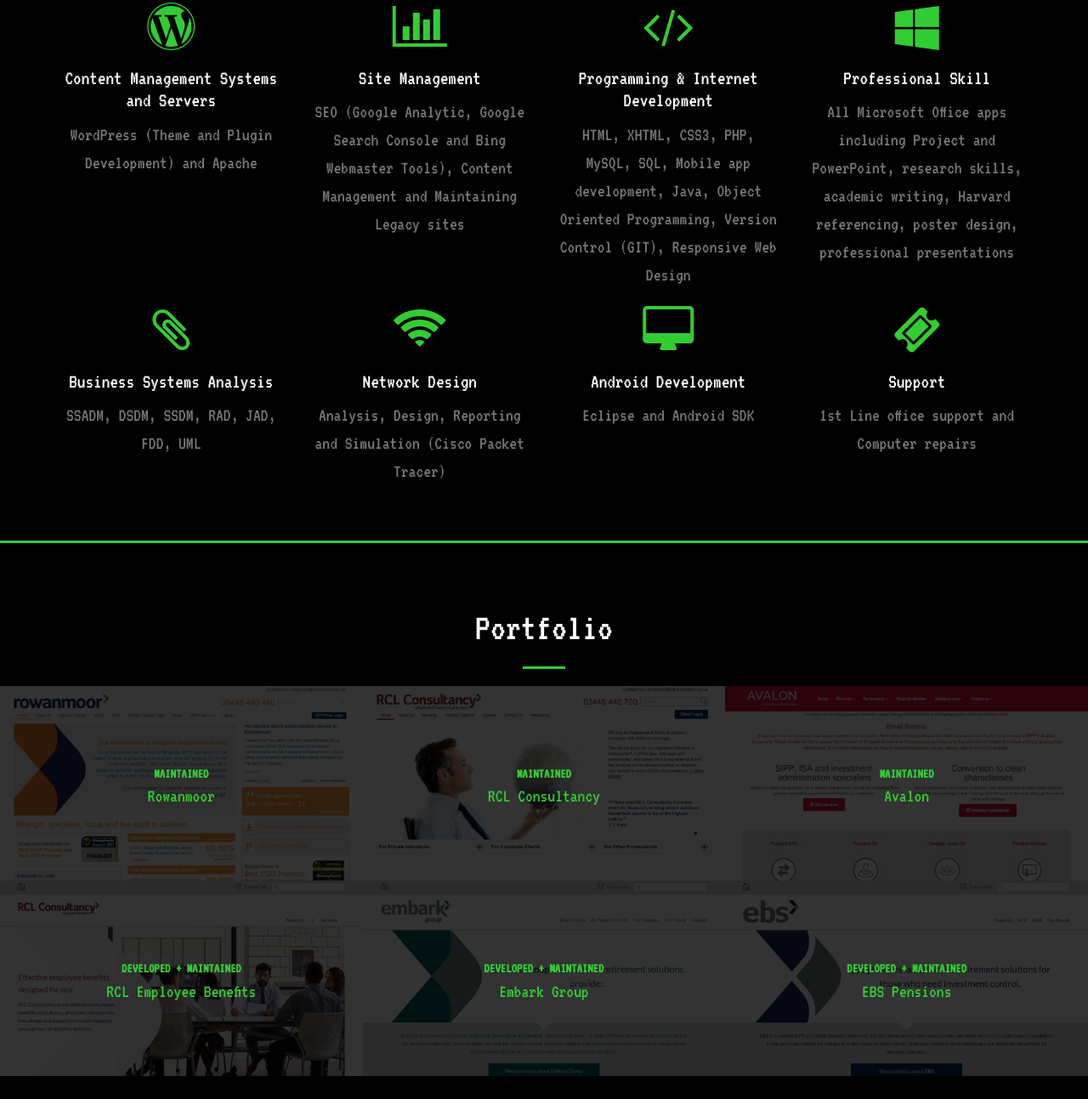
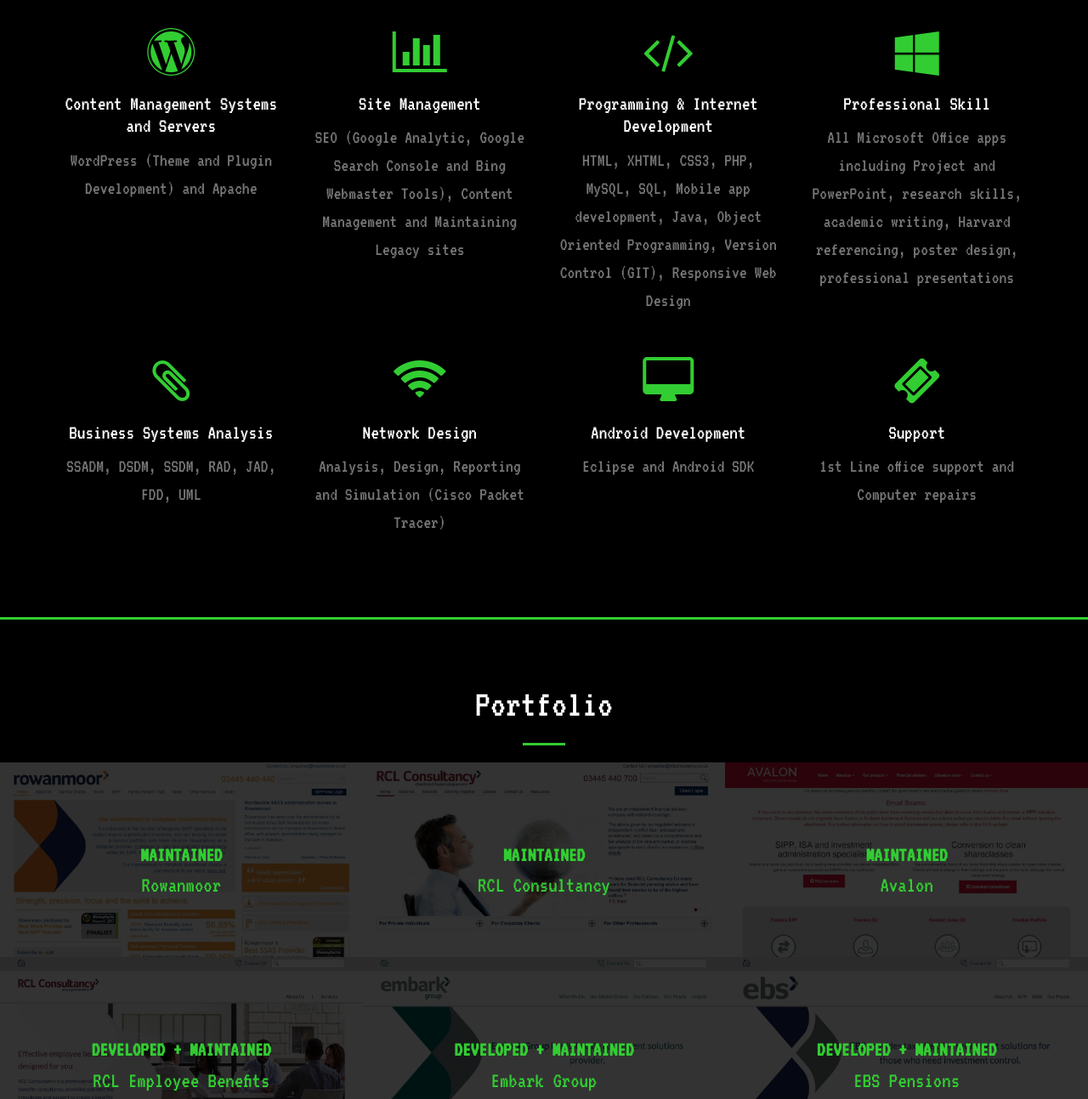
Before and after one commit to aVeryStrangeGuy/Website, a plain HTML site: page index.html in a window 1280 px wide. Shown: the part 1062-2355 px from the top of the page at 85% size. Drawn offline with nearby package versions, Linux system fonts and the light colour scheme.

Commit message:
Css update

```diff
--- a/css/creative.css
+++ b/css/creative.css
@@ -200,6 +200,9 @@ header .header-content .header-content-inner{
   .service-box {
     margin: 20px auto 0;
   }
+  #services .row {
+    padding-bottom: 30px;
+  }
 }
 .service-box p {
   margin-bottom: 0;
@@ -250,10 +253,10 @@ header .header-content .header-content-inner{
 
 @media (min-width: 768px) {
   .project-category {
-    font-size: 16px;
+    font-size: 24px;
   }
   .portfolio-box .portfolio-box-caption .portfolio-box-caption-content .project-name {
-    font-size: 22px;
+    font-size: 26px;
   }
   .portfolio-box{
     padding-bottom: 0;
```
Also changed, not shown: css/creative.min.css (deleted).
